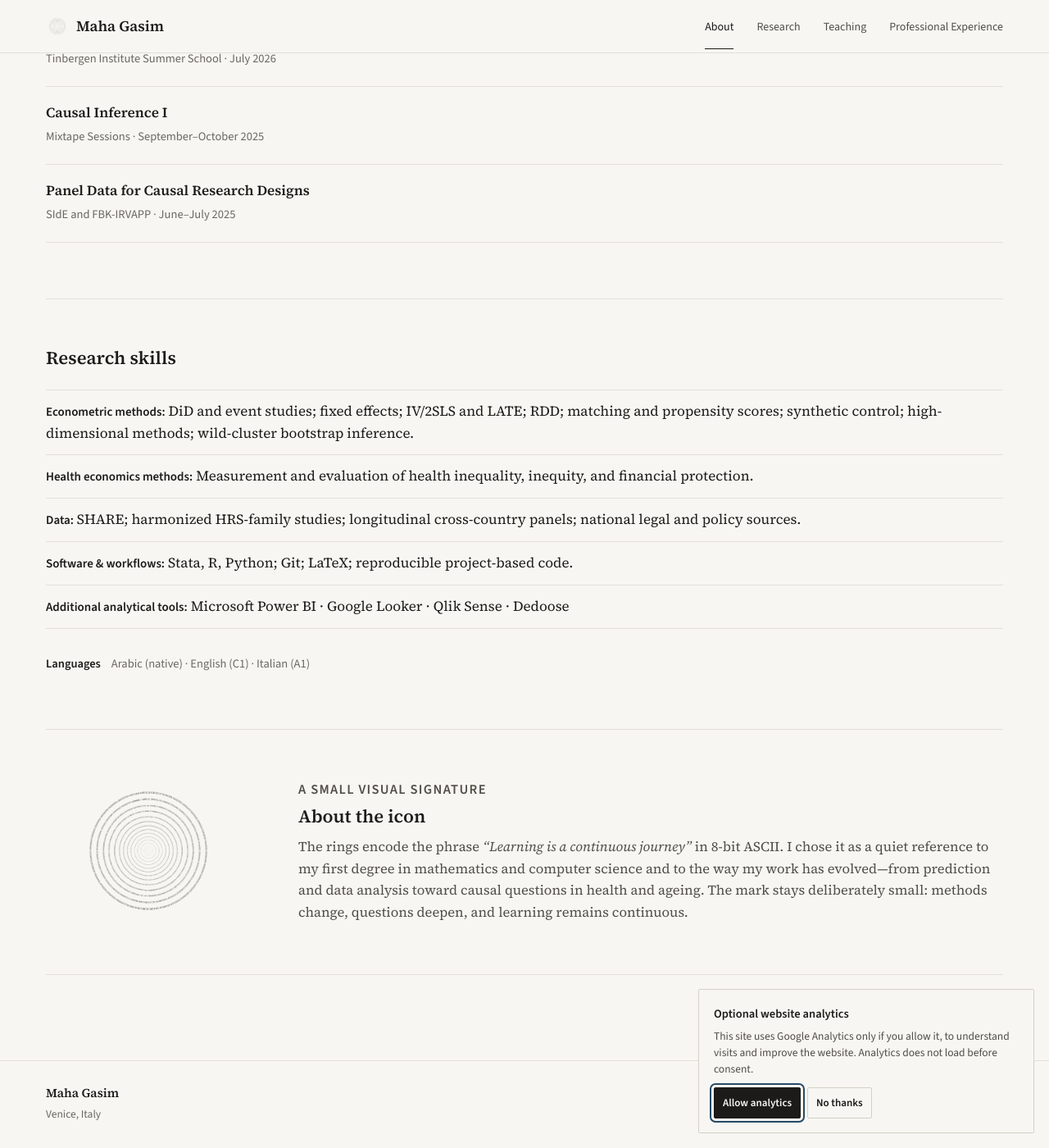
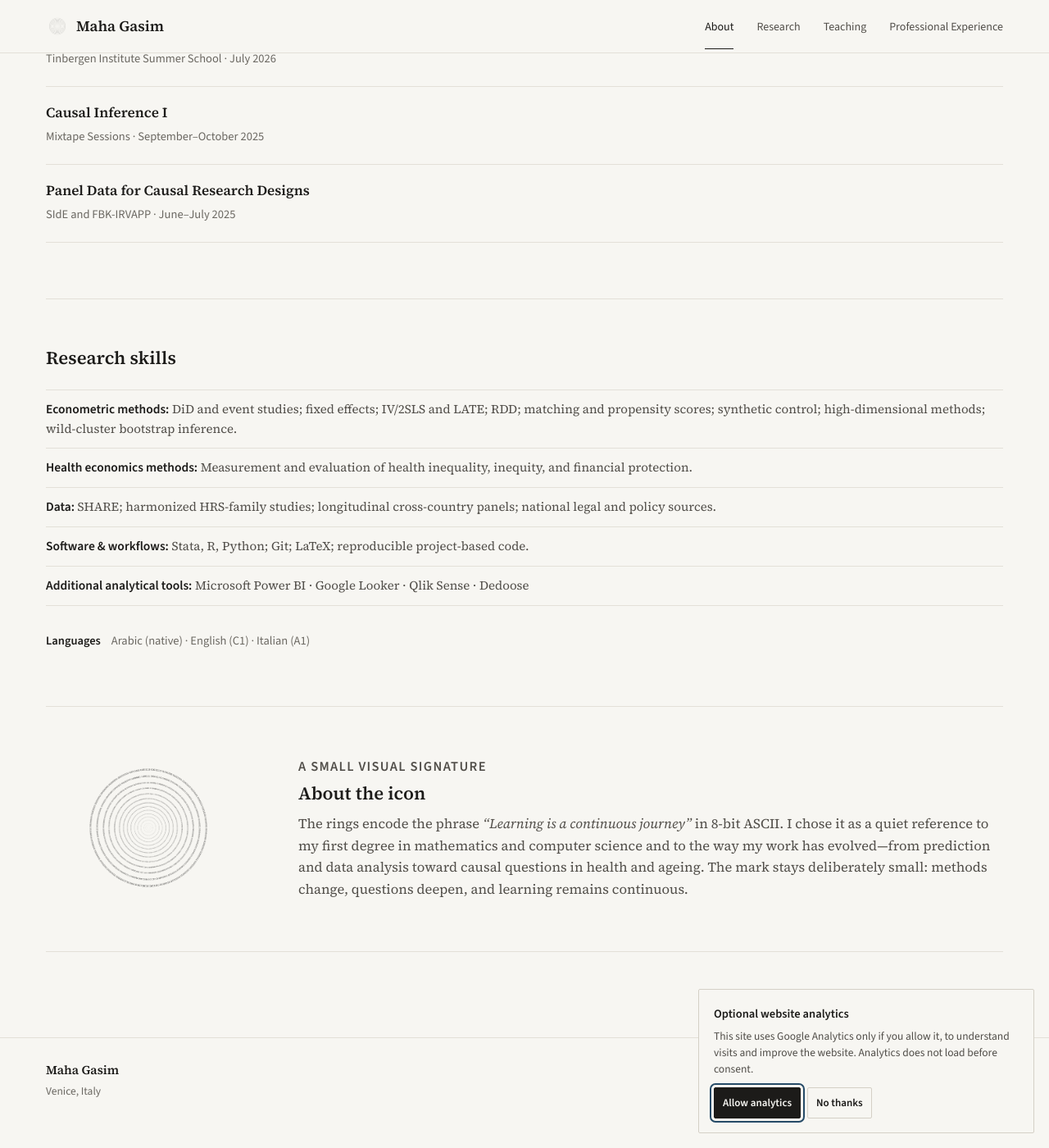
Before and after one commit to mahagasim/mahagasim.github.io, a Jekyll site: the page built from index.md, in a window 1280 px wide and 1400 px high, scrolled down 1259 px. Shown: the whole window at 82% size. Built offline with Jekyll 4.4.1, drawn with Linux system fonts in a browser that asks for light colours; after the commit the page ends 2631 px from its top, so only the background shows below that.

Commit message:
Reduce research skills list typography

```diff
--- a/assets/css/style.css
+++ b/assets/css/style.css
@@ -461,15 +461,17 @@ h3 {
 .skills-list--academic li {
   width: 100%;
   margin: 0;
-  padding: 12px 0 13px;
+  padding: 11px 0 12px;
   border-bottom: 1px solid var(--rule);
-  line-height: 1.58;
+  color: var(--muted-dark);
+  font-size: 15px;
+  line-height: 1.55;
 }
 
 .label {
   color: var(--ink);
   font-family: var(--font-sans);
-  font-size: 15px;
+  font-size: 15.5px;
   font-weight: 600;
 }
 
```
